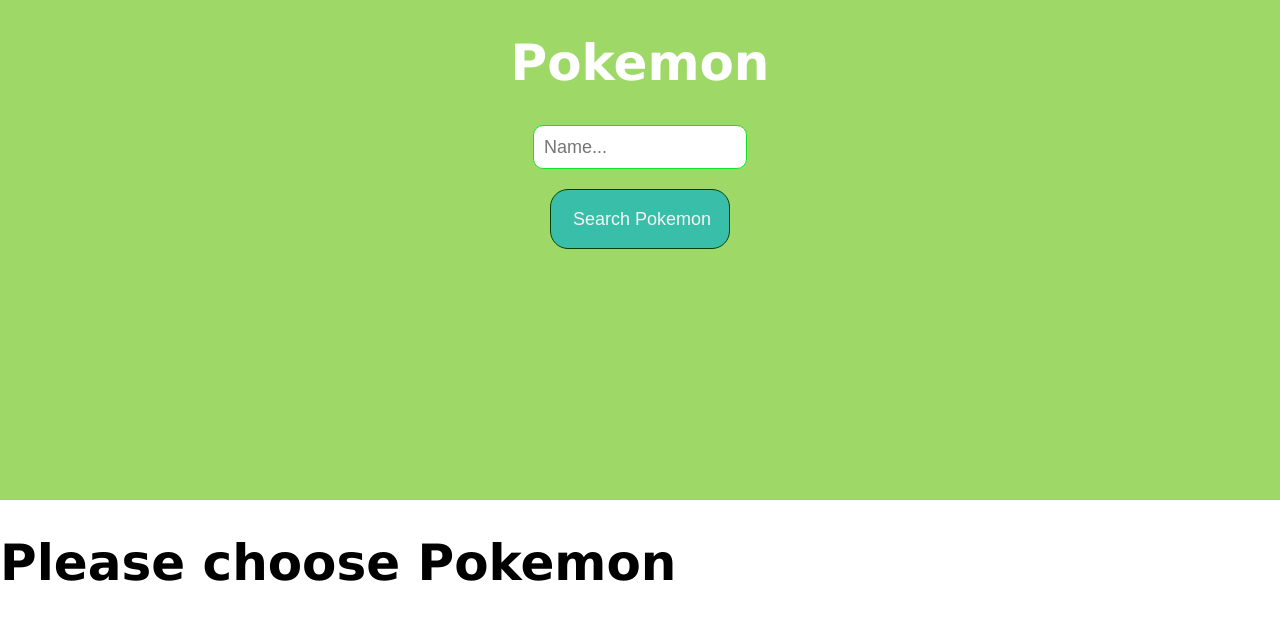
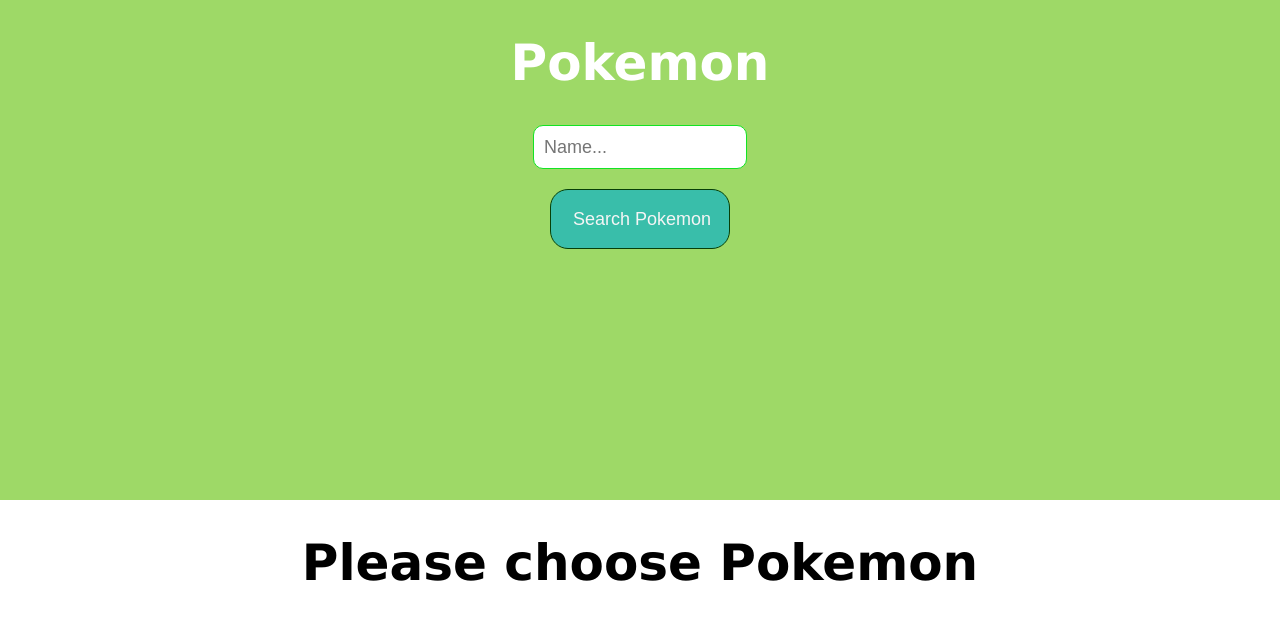
Before and after one commit to ValeSer/React-pokemon-app, a React (Create React App) app in the folder react-pokemon-app/: page / in a window 1280 px wide. Shown: the top 620 px of the page. Built offline with nearby package versions, Linux system fonts and the light colour scheme.

Commit message:
add style to display section

```diff
--- a/react-pokemon-app/src/App.css
+++ b/react-pokemon-app/src/App.css
@@ -47,3 +47,9 @@
 .TitleSection button:hover {
   cursor: pointer;
 }
+
+.DisplaySection {
+  display: flex;
+  flex-direction: column;
+  align-items: center;
+}
```
